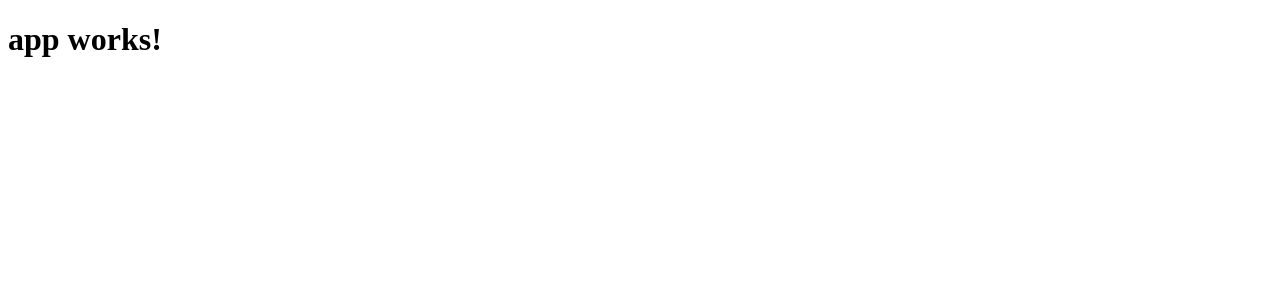
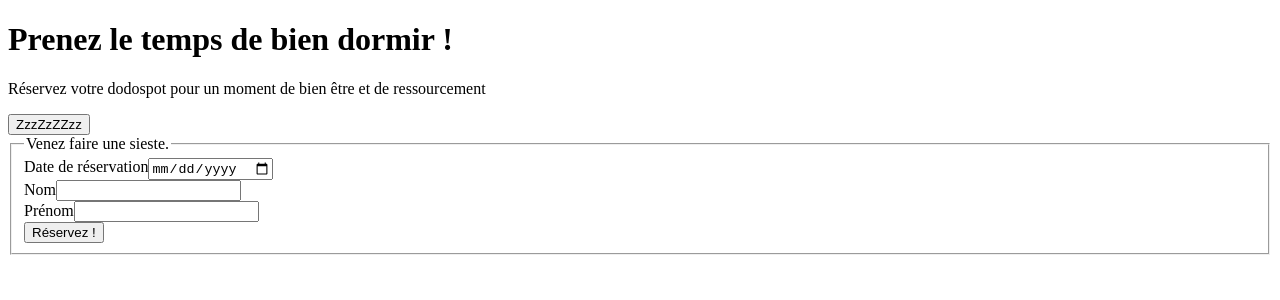
Before and after one commit to Hifumisama/CoursAngularJs, an Angular app: page / in a window 1280 px wide. Shown: the top 300 px of the page. Built offline with nearby package versions, Linux system fonts and the light colour scheme.

Commit message:
Ajout du Formulaire dans appcomponent

```diff
--- a/src/app/app.component.html
+++ b/src/app/app.component.html
@@ -1,3 +1,30 @@
 <h1>
   {{title}}
 </h1>
+
+<p>Réservez votre dodospot pour un moment de bien être et de ressourcement</p>
+
+<button>ZzzZzZZzz</button>
+
+<form>
+  <fieldset>
+    <legend>Venez faire une sieste.</legend>
+    <div>
+      <label>Date de réservation</label>
+      <input type="date" value="" name="dateReservation">
+    </div>
+
+    <div>
+      <label for="">Nom</label>
+      <input type="text" name="nom" value="">
+    </div>
+
+    <div>
+      <label for="">Prénom</label>
+      <input type="text" name="prenom" value="">
+    </div>
+
+    <button type="submit">Réservez !</button>
+
+  </fieldset>
+</form>
--- a/src/app/app.component.ts
+++ b/src/app/app.component.ts
@@ -1,10 +1,9 @@
 import { Component } from '@angular/core';
 
 @Component({
-  selector: 'app-root',
+  selector: 'sododo',
   templateUrl: './app.component.html',
-  styleUrls: ['./app.component.css']
 })
 export class AppComponent {
-  title = 'app works!';
+  title = 'Prenez le temps de bien dormir !';
 }
--- a/src/index.html
+++ b/src/index.html
@@ -9,6 +9,6 @@
   <link rel="icon" type="image/x-icon" href="favicon.ico">
 </head>
 <body>
-  <app-root>Loading...</app-root>
+  <sododo>Loading...</sododo>
 </body>
 </html>
```
Also changed, not shown: src/app/app.component.css (deleted).
